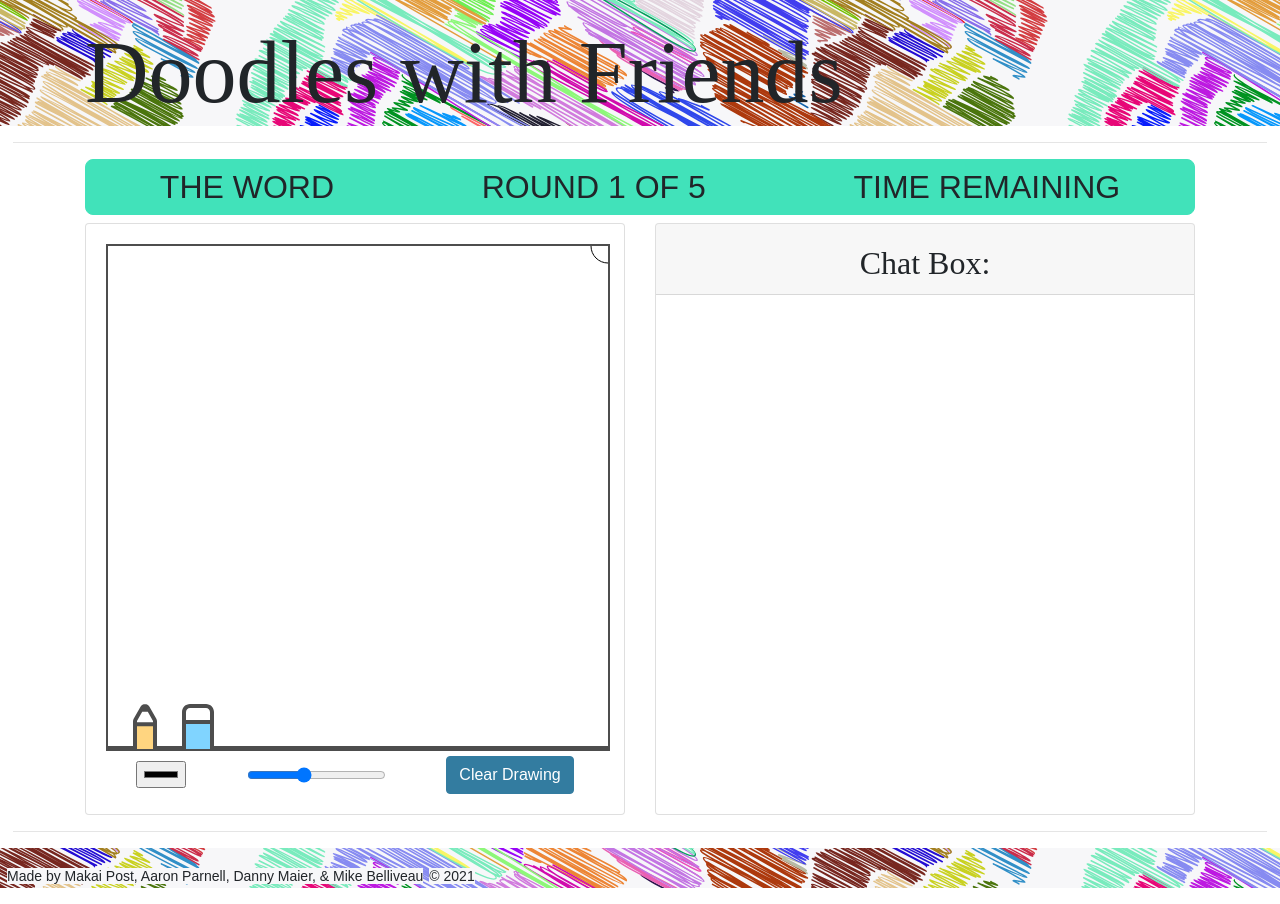
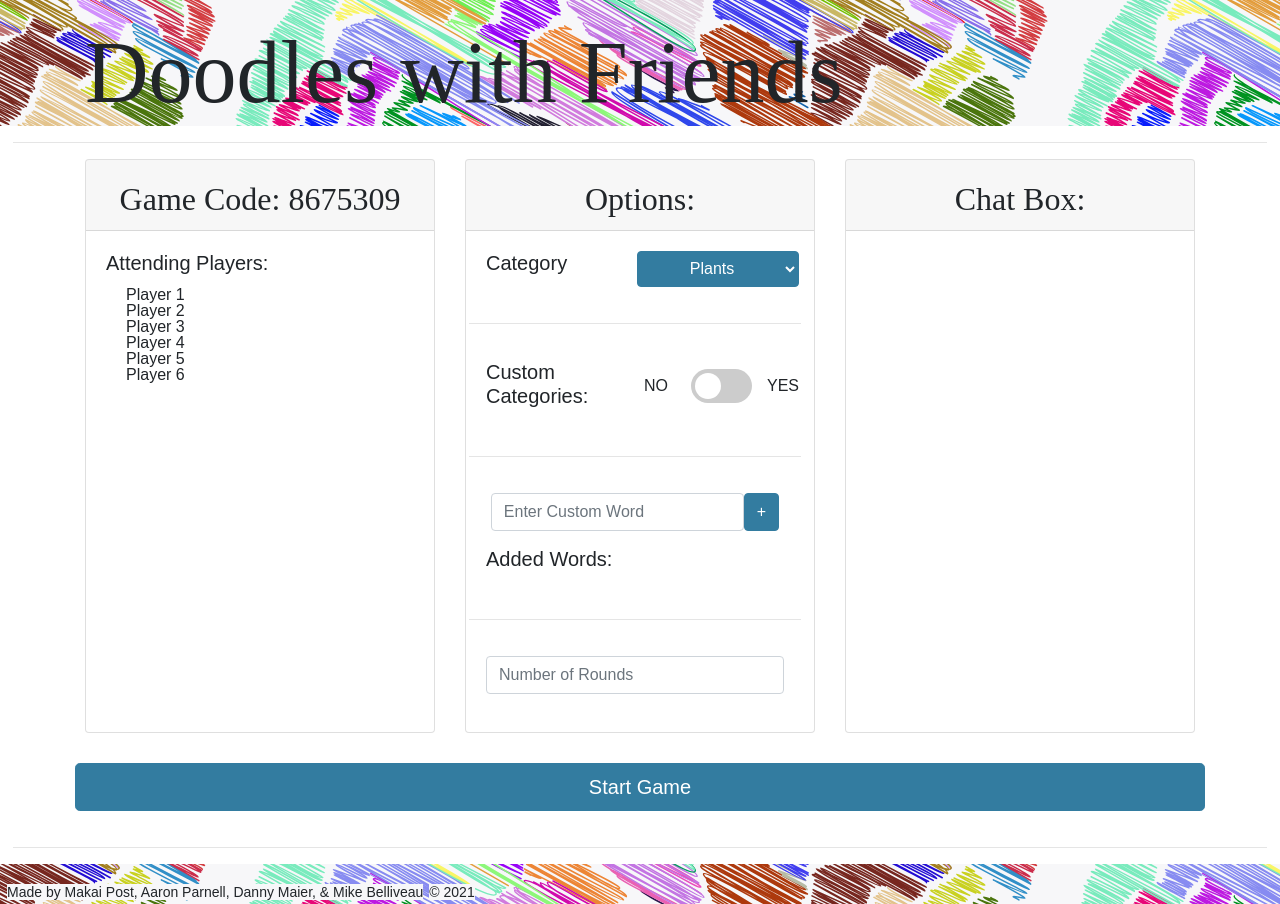
Before and after one commit to ToMakPo/Doodles-with-Friends, a React (Create React App) app in the folder client/: page / in a window 1280 px wide. Built offline with nearby package versions, Linux system fonts and the light colour scheme; a web font is replaced by a local one.

Commit message:
added functionality to add words to the word list in the Options page

```diff
--- a/client/src/App.js
+++ b/client/src/App.js
@@ -27,7 +27,7 @@ const App = () => {
 
 			{
 				// If the user is not logged in, then direct the user to the login page. Other wise, take them to the page requested page.
-				true ? <ArtistView/> :
+				true ? <WaitingRoom/> :
 				activeUser === null ? (
 					loginDisplay
 						? <Login {...{logUserIn, setLoginDisplay}}/>
--- a/client/src/pages/WaitingRoom.js
+++ b/client/src/pages/WaitingRoom.js
@@ -1,8 +1,41 @@
+import React, { useReducer, useRef } from "react";
 import ChatBox from "../components/ChatBox"
 import '../styles/palette.css'
 import '../styles/WaitingRoom.css'
 
 const WaitingRoom = () => {
+
+    const customWordInputRef = useRef()
+
+    const [listOfCustomWords, dispatch] = useReducer ((state,action) =>{
+        switch(action.type){
+            case "newWord":
+                return([...state,{
+                    name: action.name,
+                    id:Date.now()
+                }])
+            case "deleteWord":
+                return(state.filter((boop)=>{
+                    return boop.id !== action.id
+                }))
+            default:
+                return state
+        }
+    },[])
+
+    function handleSubmit(event) {
+        event.preventDefault();
+        dispatch({
+            type: "newWord",
+            name: customWordInputRef.current.value
+        });
+        customWordInputRef.current.value="";
+    }
+
+
+
+
+
     return (
         <div
         id="bootstrap-overrides"
@@ -56,26 +89,53 @@ const WaitingRoom = () => {
                             </div>
                             <hr></hr>
                             <div className="card-body">
-                                <div>
+                            <form
+                            className="d-flex
+                            justify-content-center
+                            align-items-center"
+                            onSubmit={handleSubmit}
+                            >
+
+                                <div >
                                     <input
                                     type="text"
                                     className="form-control"
                                     placeholder="Enter Custom Word"
                                     aria-label="Recipient's username"
                                     aria-describedby="basic-addon2"
+                                    ref = {customWordInputRef}
                                     />
                                 </div>
+                                <div>
+                                    <button className="
+                                    col
+                                    btn btn-primary
+                                    btn-block" type="submit">+</button>
+                                </div>
+                            </form>
                                 <br></br>
                                 <div>
                                     <h5 className="card-title">Added Words:</h5>
-                                    <ol>
-                                        <li>Word 1</li>
-                                        <li>Word 2</li>
-                                        <li>Word 3</li>
-                                        <li>Word 4</li>
-                                        <li>Word 5</li>
-                                        <li>Word 6</li>
-                                    </ol>
+                                    <ul className="list-group">
+                                        {listOfCustomWords.map((boop)=>(
+
+                                            <li
+                                            className="list-group-item"
+                                            key={boop.id}
+                                            >
+                                            {boop.name}{" "}
+                                            <button
+                                                className="btn"
+                                                onClick={
+                                                    ()=> dispatch({
+                                                        type:"deleteWord",
+                                                        id:boop.id
+                                                    })}
+                                            >X
+                                            </button>
+                                            </li>
+                                        ))}
+                                    </ul>
                                 </div>
                             </div>
                             <hr></hr>
```
